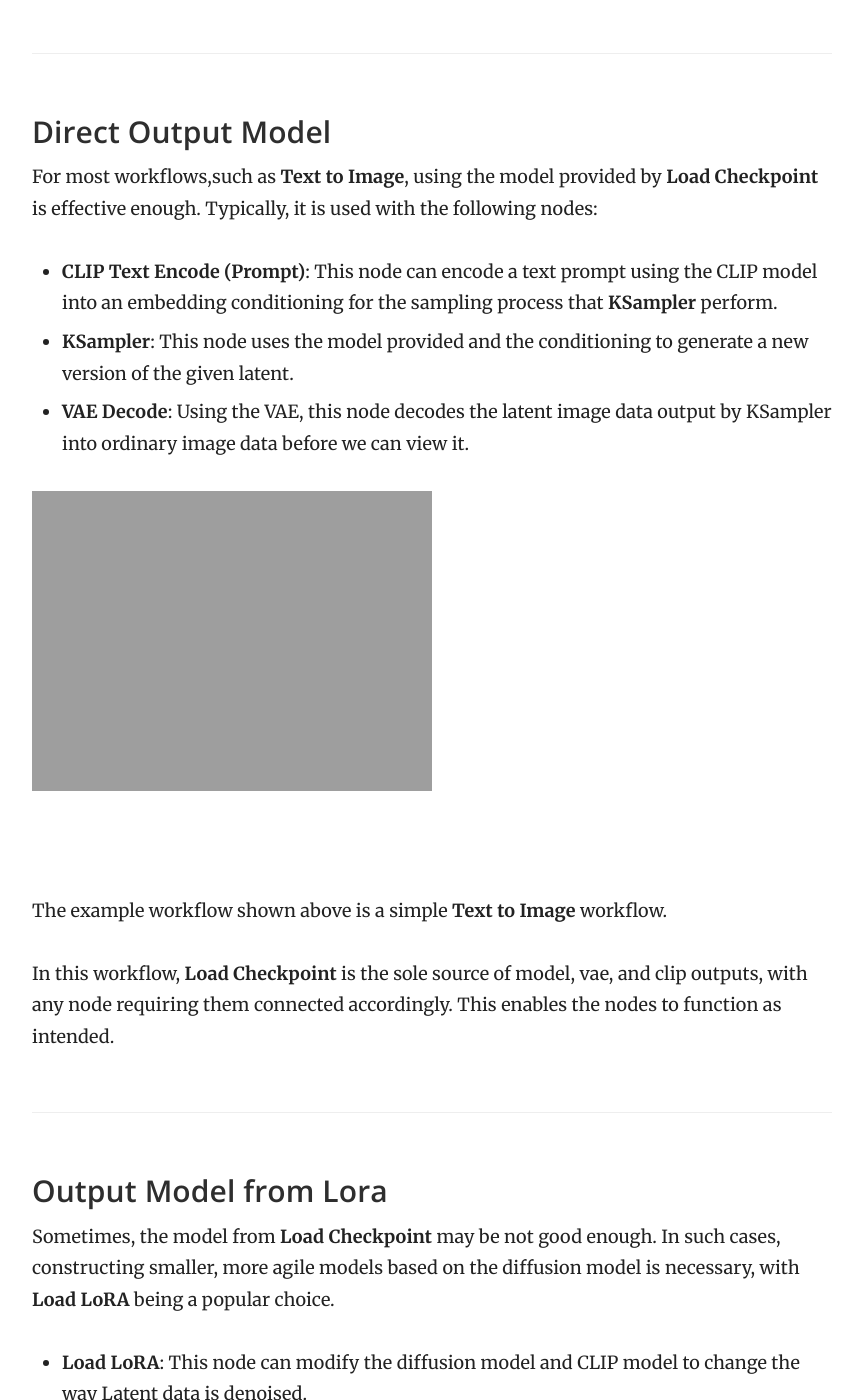
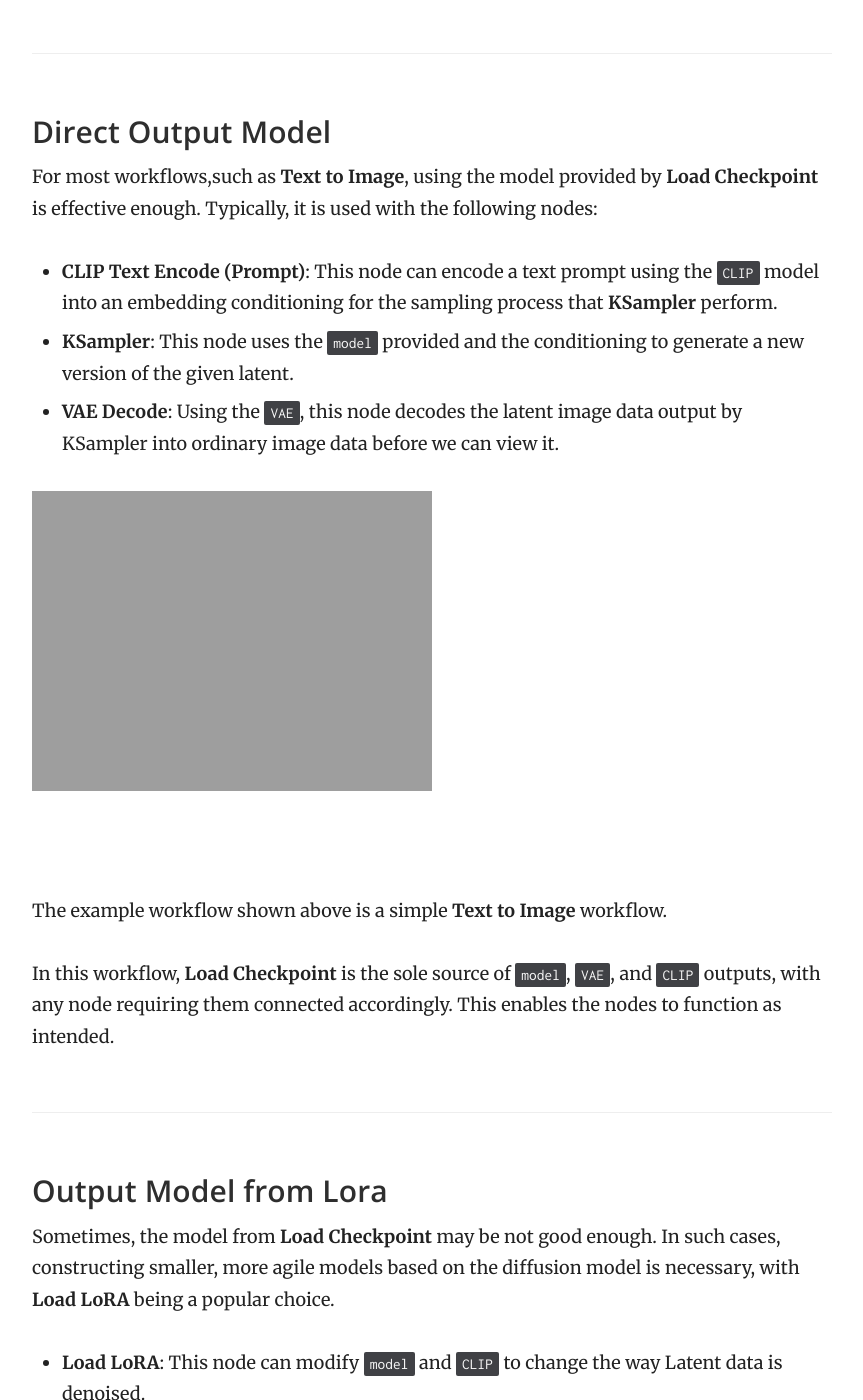
Before and after one commit to magmai-ai/magmai-doc, a Jekyll site: the page built from _docs/templates/Load Checkpoint.md, in a window 1280 px wide and 1400 px high, scrolled down 1289 px. Shown: the whole window, without its empty margins (358-1221 px from the left). Built offline with Jekyll 4.4.1, drawn with Linux system fonts in a browser that asks for light colours.

Commit message:
Update Load Checkpoint.md

````diff
--- a/_docs/templates/Load Checkpoint.md
+++ b/_docs/templates/Load Checkpoint.md
@@ -44,9 +44,9 @@ Think of Load Checkpoint as the power source of a circuit, generating three dist
 For most workflows,such as **Text to Image**, using the model provided by **Load Checkpoint** is effective enough.
 Typically, it is used with the following nodes:
 
-* **CLIP Text Encode (Prompt)**: This node can encode a text prompt using the CLIP model into an embedding conditioning for the sampling process that **KSampler** perform.
-* **KSampler**: This node uses the model provided and the conditioning to generate a new version of the given latent.
-* **VAE Decode**: Using the VAE, this node decodes the latent image data output by KSampler into ordinary image data before we can view it.
+* **CLIP Text Encode (Prompt)**: This node can encode a text prompt using the ```CLIP``` model into an embedding conditioning for the sampling process that **KSampler** perform.
+* **KSampler**: This node uses the ```model``` provided and the conditioning to generate a new version of the given latent.
+* **VAE Decode**: Using the ```VAE```, this node decodes the latent image data output by KSampler into ordinary image data before we can view it.
 
 <img src="https://magmai-ai.github.io/magmai-doc/doc_images/DirectOutputModel_0.jpg" alt="Direct Output Model" width="=70%" />
 
@@ -54,13 +54,13 @@ Typically, it is used with the following nodes:
 
 The example workflow shown above is a simple **Text to Image** workflow.
 
-In this workflow, **Load Checkpoint** is the sole source of model, vae, and clip outputs, with any node requiring them connected accordingly. This enables the nodes to function as intended.
+In this workflow, **Load Checkpoint** is the sole source of ```model```, ```VAE```, and ```CLIP``` outputs, with any node requiring them connected accordingly. This enables the nodes to function as intended.
 
 
 ### Output Model from Lora
 
 Sometimes, the model from **Load Checkpoint** may be not good enough. In such cases, constructing smaller, more agile models based on the diffusion model is necessary, with **Load LoRA** being a popular choice.
-* **Load LoRA**: This node can modify the diffusion model and CLIP model to change the way Latent data is denoised.
+* **Load LoRA**: This node can modify ```model``` and ```CLIP``` to change the way Latent data is denoised.
 
 
 <img src="https://magmai-ai.github.io/magmai-doc/doc_images/OutputModelfromLora_0.jpg" alt="Output Model from Lora" width="=70%" />
````
